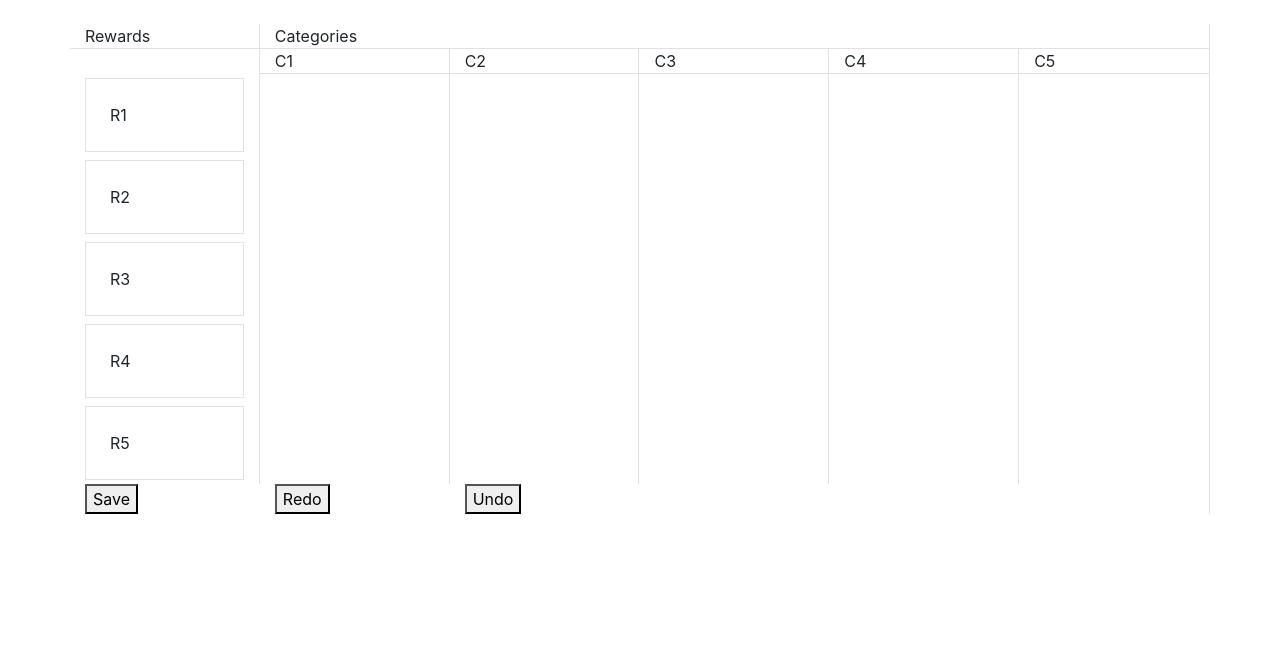
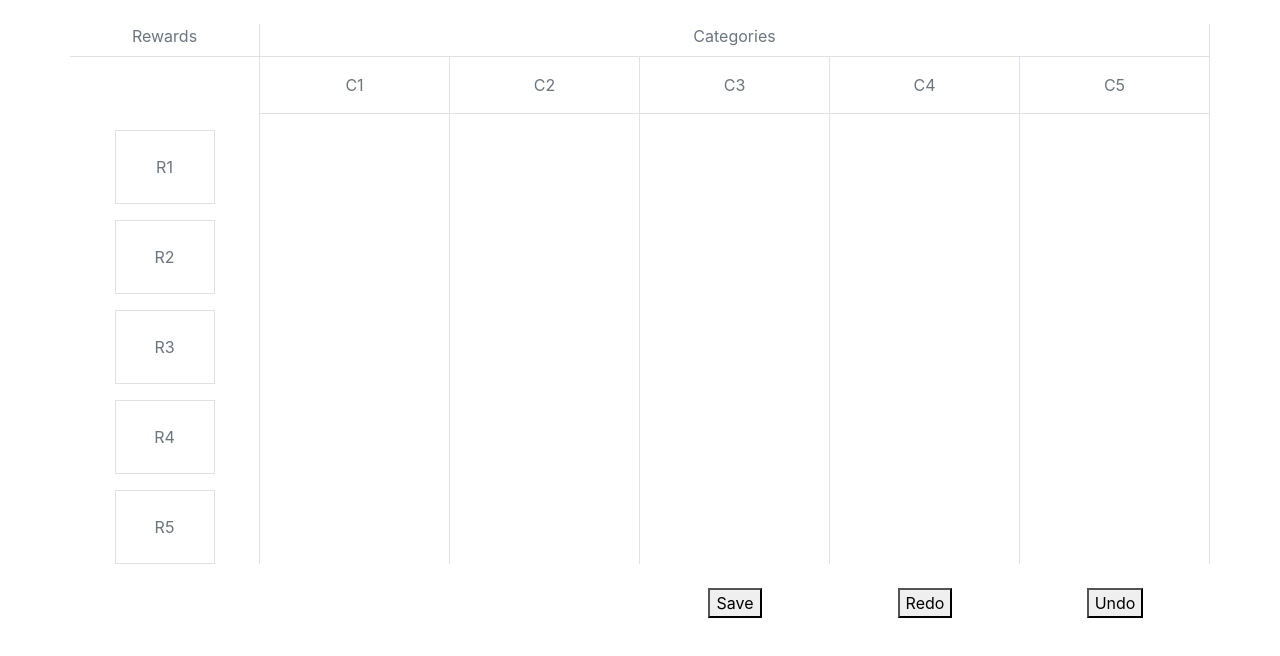
Before and after one commit to kqarlos/miles-rewards, a React (Create React App) app in the folder client/: page / in a window 1280 px wide. Shown: the top 656 px of the page. Built offline with nearby package versions, Linux system fonts and the light colour scheme.

Commit message:
Styles table with padding and aligning

```diff
--- a/client/src/components/Container.js
+++ b/client/src/components/Container.js
@@ -4,7 +4,7 @@ function Container(props) {
 
     return (
 
-        <div className="container my-4 border-right">
+        <div className="container my-4">
             {props.children}
         </div>
     );
--- a/client/src/components/Reward.js
+++ b/client/src/components/Reward.js
@@ -15,10 +15,10 @@ function Reward(props) {
 
     return (
 
-        <div className="border my-1 p-4" data-category={props.category} draggable
+        <div className="border mx-auto mt-3 p-4" style={{width: 100}} data-category={props.category} draggable
             onDragStart={(e) => onDragStart(e)} onDrag={(e) => onDrag(e)}>
             <div data-category={props.category} className="float-right" onClick={props.remove}> x </div>
-            <div data-category={props.category} > {props.reward} </div>
+            <div data-category={props.category} className="text-center"> {props.reward} </div>
         </div>
     );
 
--- a/client/src/components/RewardRow.js
+++ b/client/src/components/RewardRow.js
@@ -65,9 +65,9 @@ function RewardRow(props) {
 
     return (
 
-        <div className="row">
+        <div className="row text-muted">
             <div className="col-2 border-right" draggable onDragStart={(e) => onDragStart(e)} onDrag={(e) => onDrag(e)}>
-                <div className="border my-1 p-4">
+                <div className="border mt-3 p-4 mx-auto text-center" style={{width: 100}}>
                     {props.reward}
                 </div>
             </div>
@@ -115,7 +115,7 @@ function RewardRow(props) {
                     })
                 }
             </div>
-            <div data-category="C5" className="col-2"
+            <div data-category="C5" className="col-2 border-right"
                 onClick={(e) => add(e)} onDrop={(e) => onDrop(e)} onDragOver={(e) => onDragOver(e)}>
                 {
                     categories.map((cat, index) => {
--- a/client/src/pages/Homepage.js
+++ b/client/src/pages/Homepage.js
@@ -20,32 +20,32 @@ function Homepage() {
 
         <Container>
 
-            <div className="row">
-                <div className="col-2 border-bottom border-right">
+            <div className="row text-muted">
+                <div className="col-2 border-bottom border-right pb-2 text-center">
                     Rewards
                 </div>
-                <div className="col-10 border-bottom">
+                <div className="col-10 border-bottom border-right text-center pb-2">
                     Categories
                 </div>
             </div>
 
-            <div className="row ">
+            <div className="row text-muted">
                 <div className="col-2 border-right">
 
                 </div>
-                <div className="col-2 border-bottom border-right">
+                <div className="col-2 border-bottom border-right py-3 text-center">
                     C1
                 </div>
-                <div className="col-2 border-bottom border-right">
+                <div className="col-2 border-bottom border-right py-3 text-center">
                     C2
                 </div>
-                <div className="col-2 border-bottom border-right">
+                <div className="col-2 border-bottom border-right py-3 text-center">
                     C3
                 </div>
-                <div className="col-2 border-bottom border-right">
+                <div className="col-2 border-bottom border-right py-3 text-center">
                     C4
                 </div>
-                <div className="col-2 border-bottom">
+                <div className="col-2 border-bottom border-right py-3 text-center">
                     C5
                 </div>
             </div>
@@ -60,16 +60,18 @@ function Homepage() {
 
             <RewardRow reward="R5" categories={state.rewards["R5"]} />
 
-            <div className="row">
-                <div className="col-2">
+            <div className="row mt-4">
+                <div className="col-6"></div>
+                <div className="col-2 text-center">
                     <SaveButton />
                 </div>
-                <div className="col-2">
+                <div className="col-2 text-center">
                     <RedoButton />
                 </div>
-                <div className="col-2">
+                <div className="col-2 text-center">
                     <UndoButton />
                 </div>
+
             </div>
         </Container>
     );
```
